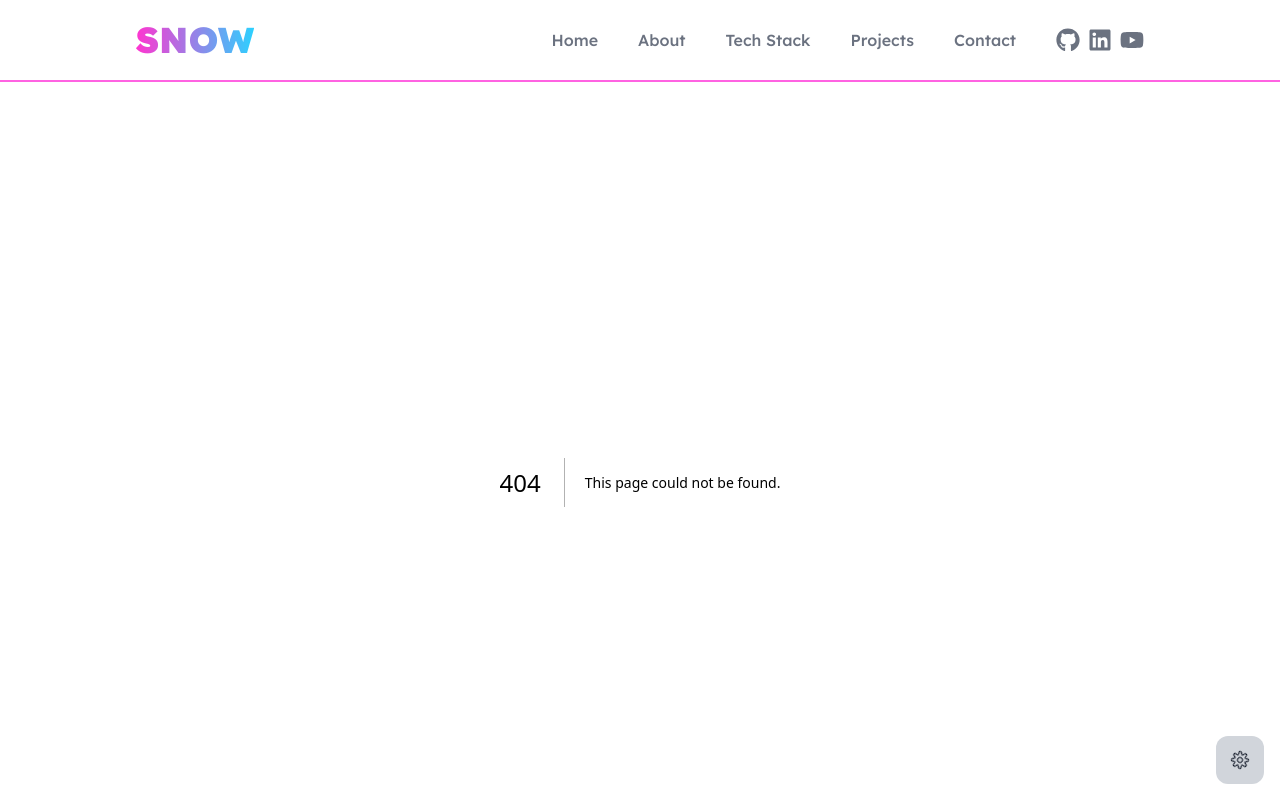
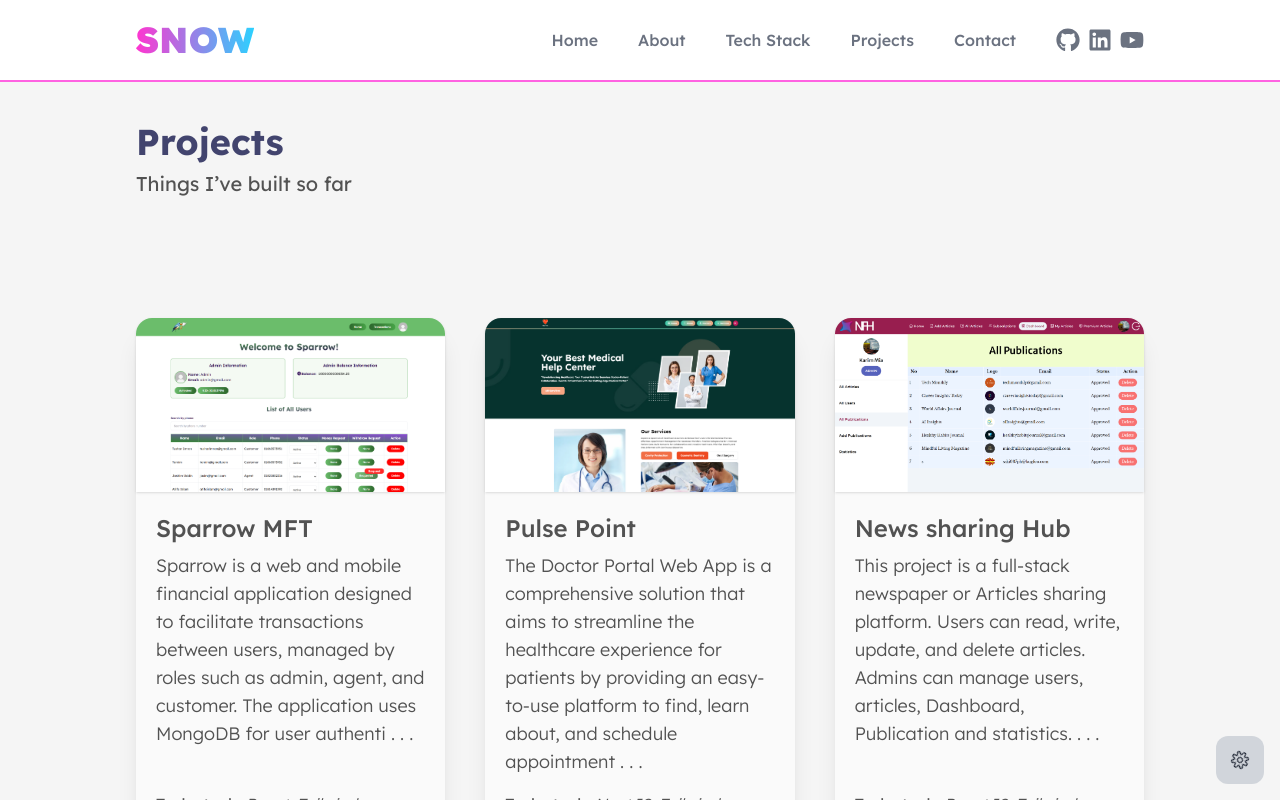
Before and after one commit to tushar-454/nextjs-portfolio, a Next.js app: page /projects in a window 1280 px wide. Before the commit this address had no page. Shown: the top 800 px of the page. Built offline with nearby package versions, Linux system fonts and the light colour scheme.

Commit message:
Add Projects page to display project cards.

```diff
--- /dev/null
+++ b/src/app/projects/page.tsx
@@ -0,0 +1,21 @@
+import projectsDatabase, { ProjectData } from '@/Data/projects';
+import ProjectCard from '@/components/projects/ProjectCard';
+import Container from '@/components/shared/Container';
+import PageHead from '@/components/shared/PageHead';
+
+const page = () => {
+  return (
+    <main className='bg-neutral-100 dark:bg-[#191919]'>
+      <Container>
+        <PageHead title='Projects' description='Things I’ve built so far' />
+        <div className='grid grid-cols-1 gap-10 py-20 sm:grid-cols-2 lg:grid-cols-3'>
+          {projectsDatabase.map((project: ProjectData, index: number) => (
+            <ProjectCard key={index} project={project} />
+          ))}
+        </div>
+      </Container>
+    </main>
+  );
+};
+
+export default page;
```
